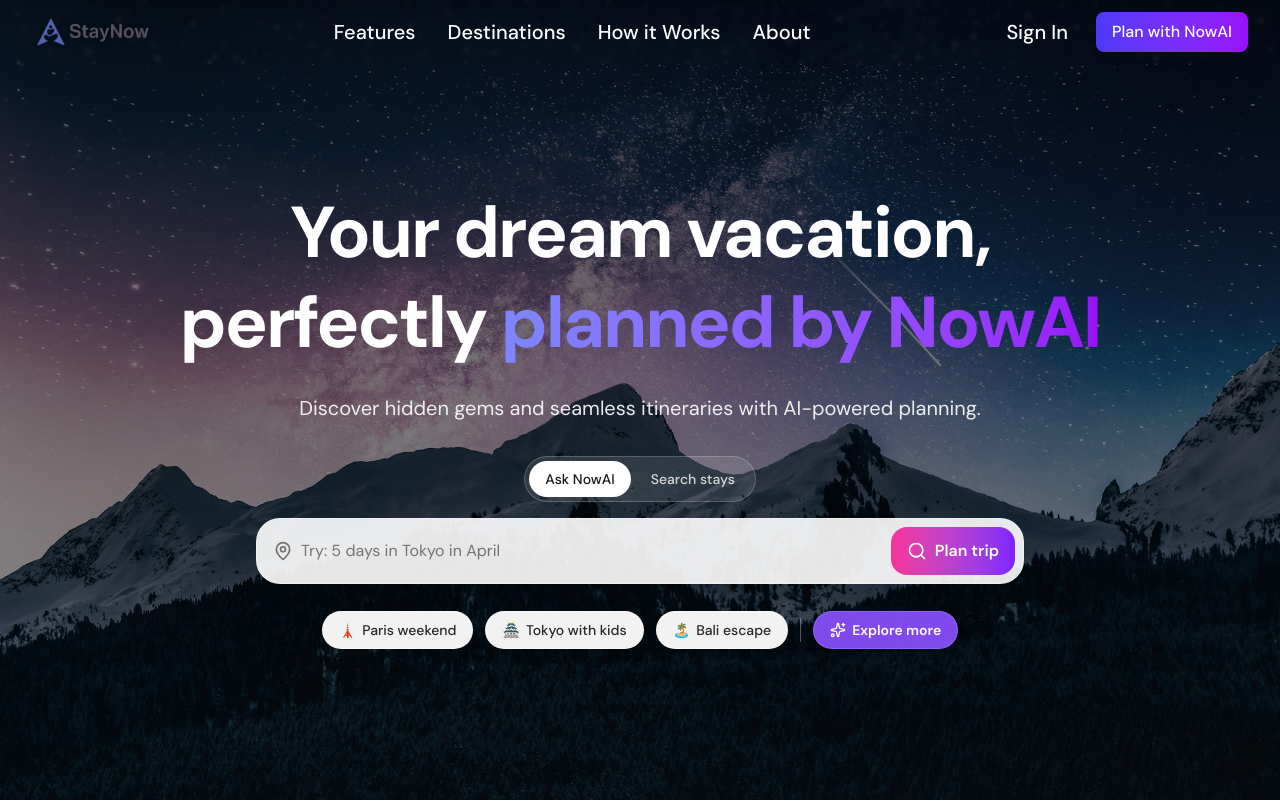
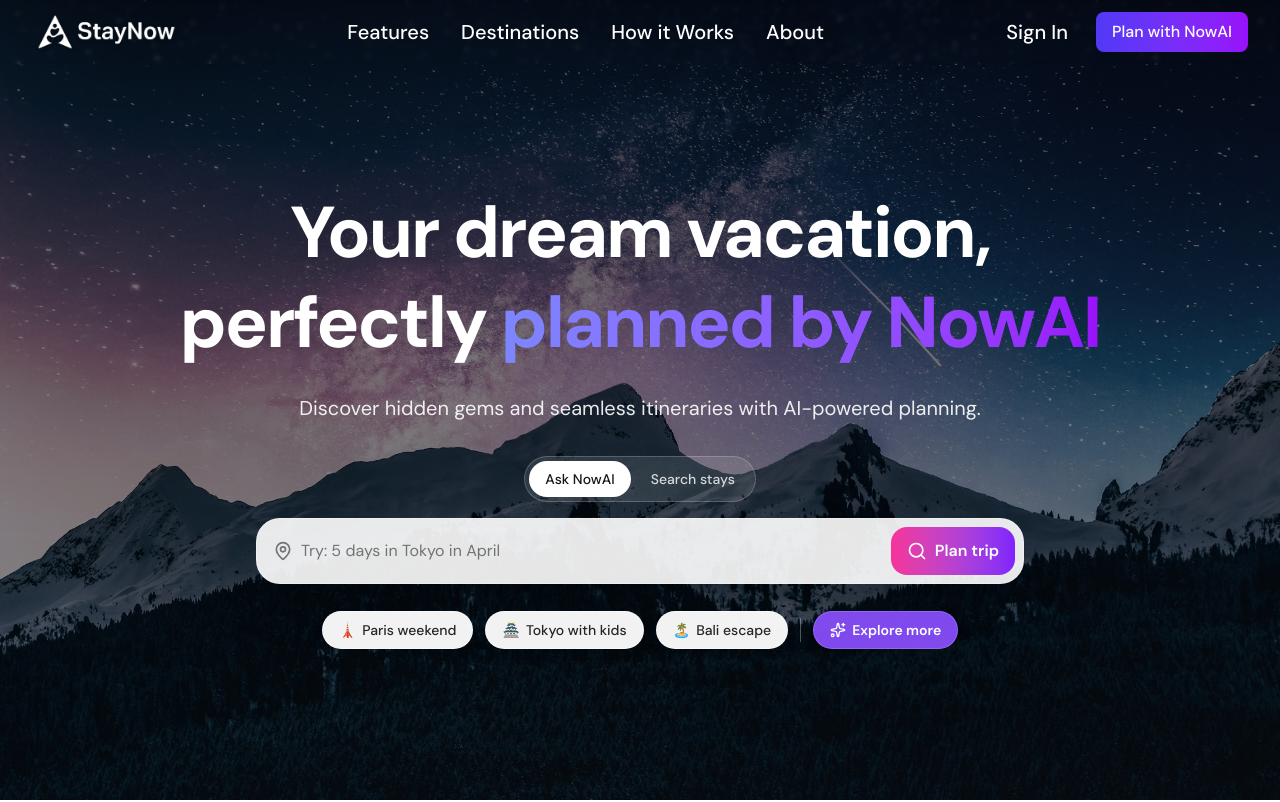
Before and after one commit to mangeshkchauhan/staynow-homepage-demo, a React (Vite) app: page / in a window 1280 px wide. Shown: the top 802 px of the page. Built offline with nearby package versions, Linux system fonts and the light colour scheme.

Commit message:
Add new image assets for dark and light modes; update Header component to use new images based on scroll position

```diff
--- a/src/components/Header.tsx
+++ b/src/components/Header.tsx
@@ -28,9 +28,9 @@ export default function Header() {
 						className="flex items-center space-x-2 group cursor-pointer"
 					>
 						<img
-							src="/StayNowWhite.9e74a41c.png"
+							src={ isScrolled ? "/dark.png" : "/white.png" }
 							alt="StayNow"
-							className="h-8 md:h-9 w-auto drop-shadow"
+							className="h-10 md:h-11 w-auto drop-shadow"
 						/>
 					</a>
 
```
Also changed, not shown: public/dark.png (renamed from public/StayNowWhite.9e74a41c.png), public/white.png (added).
